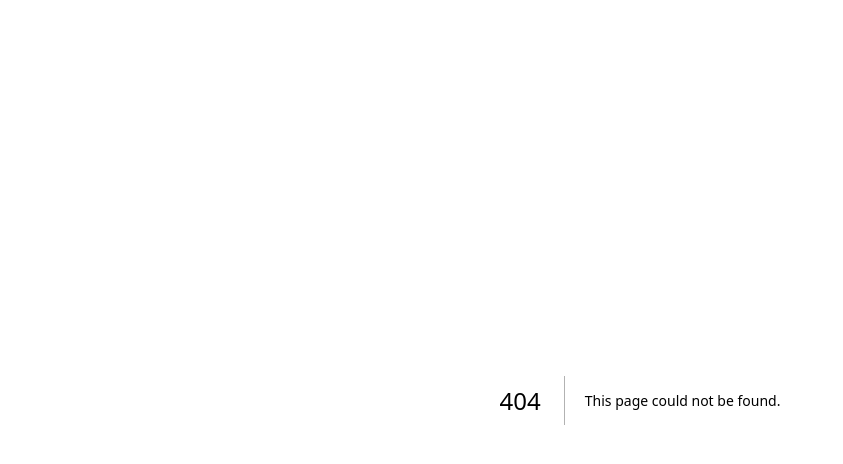
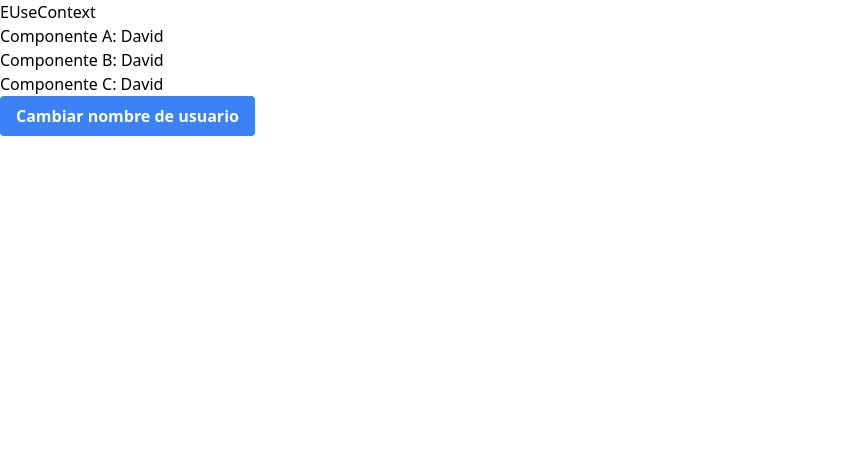
Before and after one commit to 2022B-web-avanzada-soft/Arteaga-Satian-Bryan-David-Web, a Next.js app in the folder 03-react/with-typescript-app/: page /e_use_context in a window 1280 px wide. Before the commit this address had no page. Shown: the top 464 px of the page, without its empty margins (0-843 px from the left). Built offline with nearby package versions, Linux system fonts and the light colour scheme.

Commit message:
feat: useContext y provider

```diff
--- /dev/null
+++ b/03-react/with-typescript-app/components/e_use_context/ContenedorContext.tsx
@@ -0,0 +1,7 @@
+import {createContext, Dispatch, SetStateAction} from "react";
+
+export interface IContenedorContext {
+    nombreUsuario: string;
+    setNombreUsuario:  Dispatch<SetStateAction<string>>
+}
+export const  ContenedorContext = createContext<IContenedorContext>({} as IContenedorContext);
--- /dev/null
+++ b/03-react/with-typescript-app/components/e_use_context/EComponenteA.tsx
@@ -0,0 +1,13 @@
+import EComponenteB from "./EComponenteB";
+import {useContext} from "react";
+import {ContenedorContext} from "./ContenedorContext";
+
+export default function EComponenteA() {
+    const {nombreUsuario, setNombreUsuario} = useContext(ContenedorContext);
+    return (
+        <div>
+            <p>Componente A: {nombreUsuario}</p>
+            <EComponenteB/>
+        </div>
+    );
+}
--- /dev/null
+++ b/03-react/with-typescript-app/components/e_use_context/EComponenteB.tsx
@@ -0,0 +1,13 @@
+import EComponenteC from "./EComponenteC";
+import {useContext} from "react";
+import {ContenedorContext} from "./ContenedorContext";
+
+export default function EComponenteB() {
+    const {nombreUsuario, setNombreUsuario} = useContext(ContenedorContext);
+    return (
+        <div>
+            <p>Componente B: {nombreUsuario}</p>
+            <EComponenteC/>
+        </div>
+    );
+}
--- /dev/null
+++ b/03-react/with-typescript-app/components/e_use_context/EComponenteC.tsx
@@ -0,0 +1,17 @@
+import {useContext} from "react";
+import {ContenedorContext} from "./ContenedorContext";
+
+export default function EComponenteC() {
+    const {nombreUsuario, setNombreUsuario} = useContext(ContenedorContext);
+    return (
+        <div>
+            <p>Componente C: {nombreUsuario}</p>
+            <button onClick={() => {
+                (nombreUsuario === "David") ? setNombreUsuario("Juan") : setNombreUsuario("David");
+
+            }} className={"bg-blue-500 hover:bg-blue-700 text-white font-bold py-2 px-4 rounded"}>Cambiar nombre de
+                usuario
+            </button>
+        </div>
+    );
+}
--- /dev/null
+++ b/03-react/with-typescript-app/components/e_use_context/EContenedor.tsx
@@ -0,0 +1,15 @@
+import {ContenedorContext, IContenedorContext} from "./ContenedorContext";
+import EComponenteA from "./EComponenteA";
+import {useState} from "react";
+
+export default function EContenedor() {
+    const [nombreUsuario, setNombreUsuario] = useState("David");
+    const objetoContenedorContext: IContenedorContext = { nombreUsuario, setNombreUsuario };
+    return (
+        <div>
+            <ContenedorContext.Provider value={objetoContenedorContext}>
+                <EComponenteA/>
+            </ContenedorContext.Provider>
+        </div>
+    );
+}
--- /dev/null
+++ b/03-react/with-typescript-app/pages/e_use_context.tsx
@@ -0,0 +1,10 @@
+import EContenedor from "../components/e_use_context/EContenedor";
+
+export default function (){
+    return (
+        <div>
+            <h1>EUseContext</h1>
+            <EContenedor/>
+        </div>
+    )
+}
```
